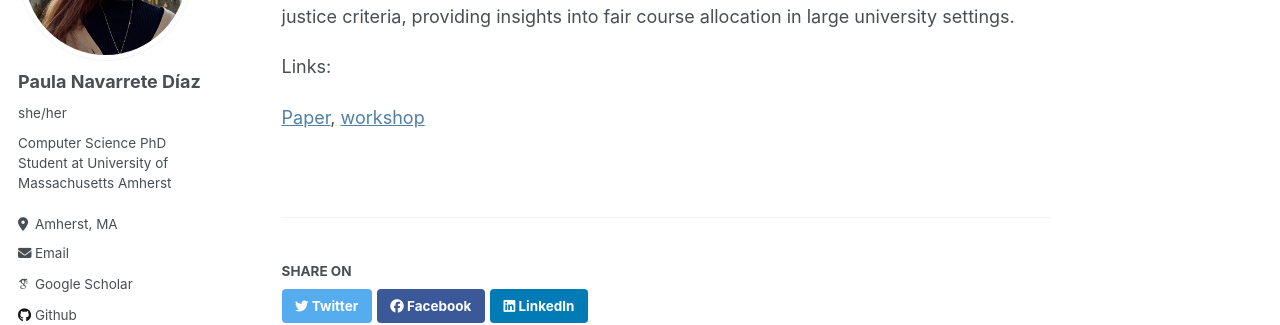
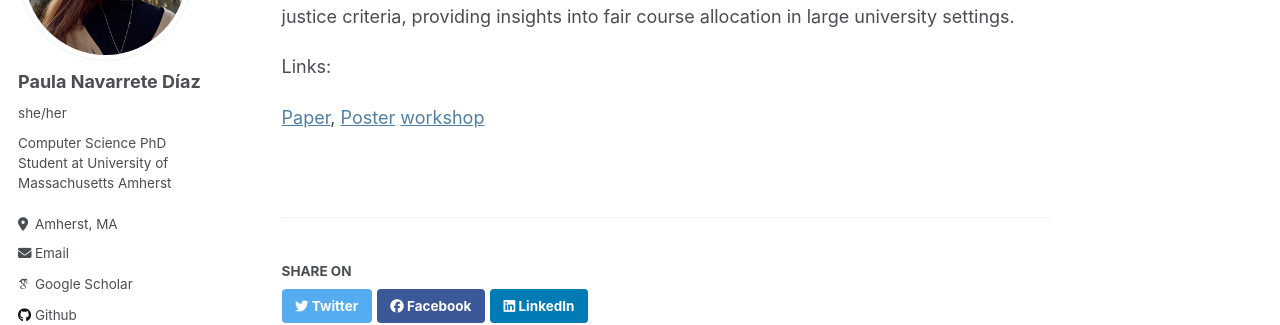
Before and after one commit to cheerstopaula/cheerstopaula.github.io, a Jekyll site: the page built from _publications/2024-07-08-efficient-course-allocation.md, in a window 1280 px wide and 900 px high, scrolled down 474 px. Shown: the part 153-478 px from the top of the window. Built offline with Jekyll 4.4.1, drawn with Linux system fonts in a browser that asks for light colours; some web fonts are replaced.

Commit message:
Update 2024-07-08-efficient-course-allocation.md

```diff
--- a/_publications/2024-07-08-efficient-course-allocation.md
+++ b/_publications/2024-07-08-efficient-course-allocation.md
@@ -12,4 +12,4 @@ In large universities, the task of assigning classes to thousands of students wh
 
 Links:
 
-[Paper](https://cheerstopaula.github.io/files/EfficientCourseAllocation.pdf), [workshop](https://ec4academia.github.io)
+[Paper](https://cheerstopaula.github.io/files/EfficientCourseAllocation.pdf), [Poster](https://cheerstopaula.github.io/files/ECPoster.pdf) [workshop](https://ec4academia.github.io)
```
